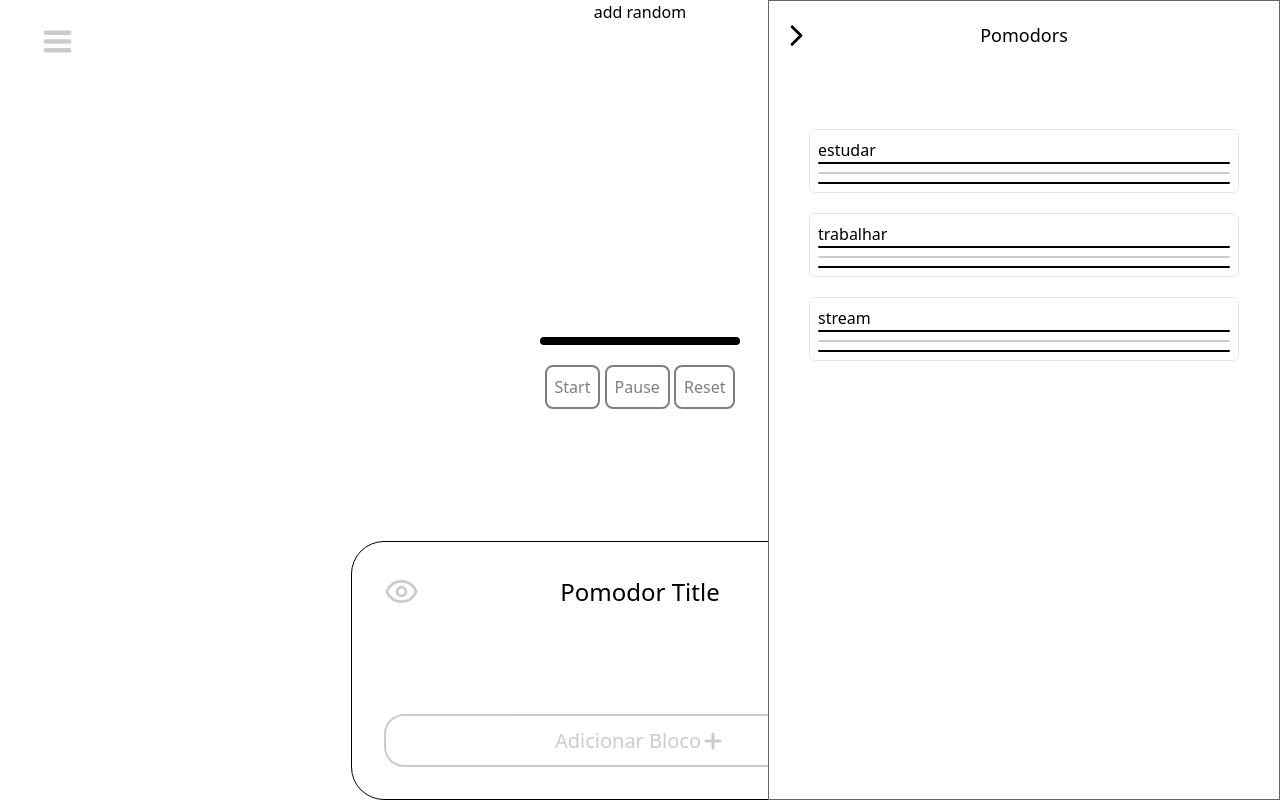
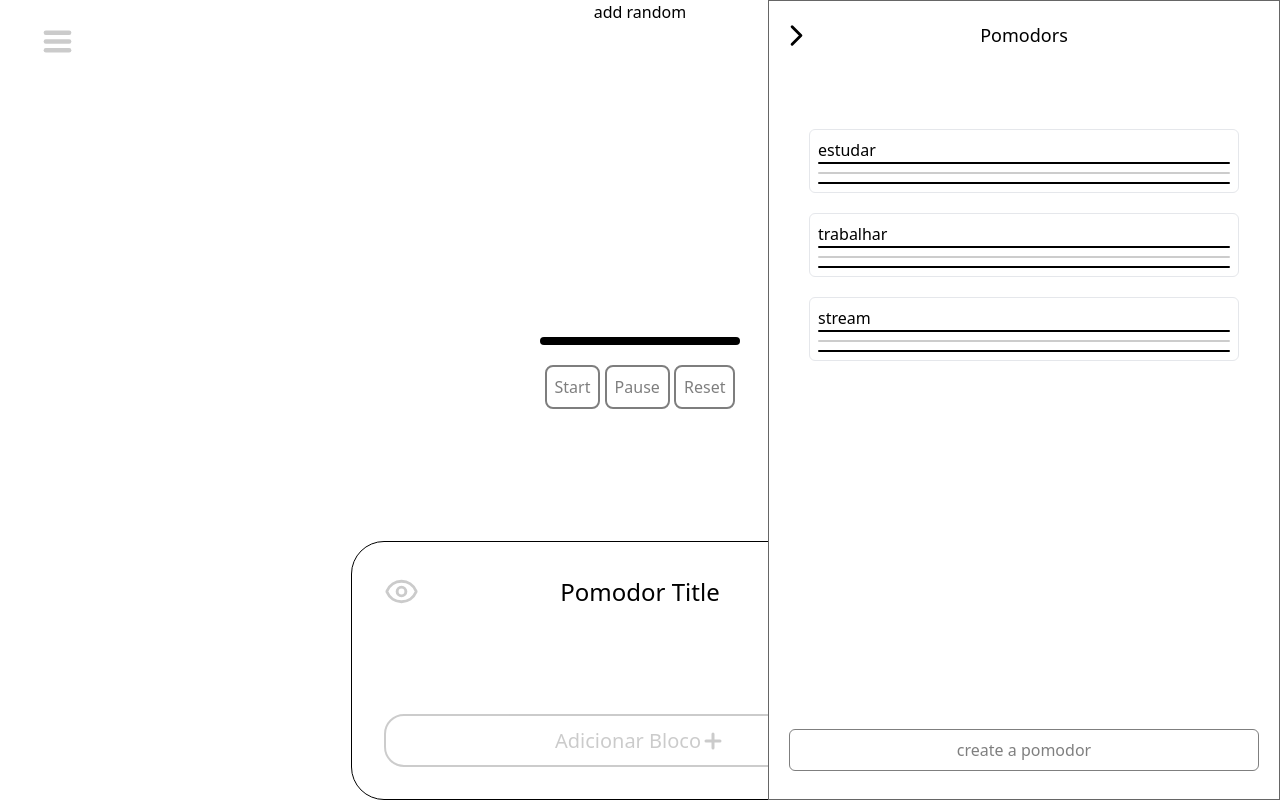
Before and after one commit to Bonekazz/pomoclock, a website built with Vite: page index.html in a window 1280 px wide. Both pictures are taken after a click on the button 1222 px from the left and 41 px from the top of the page. Built offline with nearby package versions, Linux system fonts and the light colour scheme.

Commit message:
refactor > modify button hidden attribute

```diff
--- a/index.html
+++ b/index.html
@@ -30,7 +30,7 @@
         <div id="user-pomodor-list" class="flex flex-col h-[87%] w-full gap-5 px-5 items-center overflow-scroll">
 
         </div>
-        <button id="create-pomodor-btn" class="button border border-black/50 p-2 w-full rounded-md text-black/50">create a pomodor</button>
+        <button id="create-pomodor-btn" class="button border border-black/50 p-2 w-full rounded-md text-black/50 hidden">create a pomodor</button>
       </div>
     </div>
 
--- a/src/views/userPomodorList.view.ts
+++ b/src/views/userPomodorList.view.ts
@@ -77,8 +77,7 @@ export class UserPomodorListView {
                 </div>
                 <button class="button border p-2 rounded-md">create one</button>
             `;
-
-            this.createPomodorBtn.classList.toggle("hidden");
+            this.createPomodorBtn.classList.add("hidden");
 
             return;
         }
@@ -95,7 +94,7 @@ export class UserPomodorListView {
 
         }).join("");
 
-        this.createPomodorBtn.classList.toggle("hidden");
+        this.createPomodorBtn.classList.remove("hidden");
     }
 
 
```
